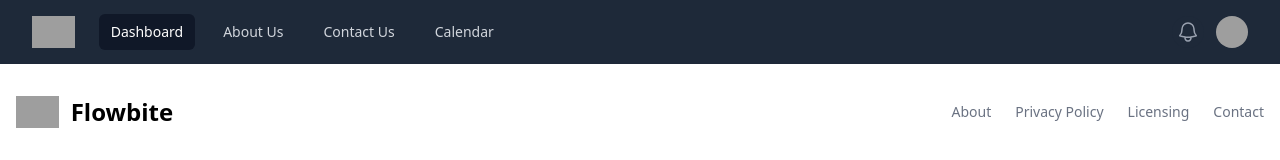
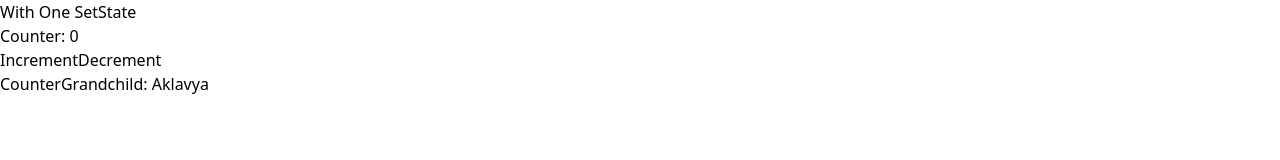
Before and after one commit to aklavya20/Post, a React (Vite) app: page / in a window 1280 px wide. Shown: the top 160 px of the page. Built offline with nearby package versions, Linux system fonts and the light colour scheme; grey boxes are pictures that could not be loaded.

Commit message:
initial commit

```diff
--- a/src/App.jsx
+++ b/src/App.jsx
@@ -1,13 +1,11 @@
 import "./App.css";
+import CounterParent from "./Component/CounterParent";
 import Card from "./Post/Card";
-
-
-
 
 function App() {
   return (
     <>
-      <Card />
+      <CounterParent />
     </>
   );
 }
--- /dev/null
+++ b/src/Component/ChildCounter.jsx
@@ -0,0 +1,14 @@
+import React, { useState } from "react";
+
+const ChildCounter = ({ UpdateState }) => {
+  const [counter, setState] = useState(0);
+  UpdateState(counter);
+  return (
+    <div className="">
+      <button onClick={() => setState(counter + 1)}>Increment</button>
+      <button onClick={() => setState(counter - 1)}>Decrement</button>
+    </div>
+  );
+};
+
+export default ChildCounter;
--- /dev/null
+++ b/src/Component/CounterChild.jsx
@@ -0,0 +1,21 @@
+import CounterGrandchild from "./CounterGrandchild";
+
+const CounterChild = ({ Value, SetValue }) => {
+  const Increment = () => {
+    SetValue(Value + 1);
+  };
+
+  const Decrement = () => {
+    Value > 0 ? SetValue(Value - 1) : SetValue(0);
+  };
+
+  return (
+    <div>
+      <button onClick={Increment}> Increment </button>
+      <button onClick={Decrement}> Decrement </button>
+      <br />
+    </div>
+  );
+};
+
+export default CounterChild;
--- /dev/null
+++ b/src/Component/CounterContext.jsx
@@ -0,0 +1,4 @@
+import { createContext } from "react";
+
+const CounterContext = createContext();
+export default CounterContext;
--- /dev/null
+++ b/src/Component/CounterGrandchild.jsx
@@ -0,0 +1,9 @@
+import { useContext } from "react";
+import CounterContext from "./CounterContext";
+const CounterGrandchild = () => {
+  const Name = useContext(CounterContext);
+
+  return <div>CounterGrandchild: {Name} </div>;
+};
+
+export default CounterGrandchild;
--- /dev/null
+++ b/src/Component/CounterParent.jsx
@@ -0,0 +1,21 @@
+import { useState } from "react";
+import CounterChild from "./CounterChild";
+import CounterGrandchild from "./CounterGrandchild";
+import CounterContext from "./CounterContext";
+
+const CounterParent = () => {
+  const [counter, setCounter] = useState(0);
+  const Name = "Aklavya";
+  return (
+    <div>
+      With One SetState
+      <h1>Counter: {counter}</h1>
+      <CounterChild Value={counter} SetValue={setCounter} />
+      <CounterContext.Provider value={Name}>
+        <CounterGrandchild />
+      </CounterContext.Provider>
+    </div>
+  );
+};
+
+export default CounterParent;
--- a/src/Component/Home.jsx
+++ b/src/Component/Home.jsx
@@ -4,6 +4,8 @@ import Footer from "./Footer";
 import ColorCards from "./ColorCards";
 import ColorBox from "./ColorBox";
 import ColorParent from "./ColorParent";
+import ParentCounter from "./ParentCounter";
+import CounterParent from "./CounterParent";
 
 const Home = () => {
   return (
@@ -14,6 +16,8 @@ const Home = () => {
       <ColorCards />
       <ColorBox />
       <ColorParent />
+      {/* <ParentCounter /> */}
+      <CounterParent />
     </div>
   );
 };
--- /dev/null
+++ b/src/Component/ParentCounter.jsx
@@ -0,0 +1,18 @@
+import { useState } from "react";
+import ChildColor from "./ChildCounter";
+
+const ParentCounter = () => {
+  const [counterValue, setCounterValue] = useState();
+  function UpdateState(value) {
+    setCounterValue(value);
+  }
+  return (
+    <div>
+      With Two SetState
+      <h1>Counter:{counterValue}</h1>
+      <ChildColor UpdateState={UpdateState} />
+    </div>
+  );
+};
+
+export default ParentCounter;
```
Also changed, not shown: src/main.jsx (+36 -37 lines).
